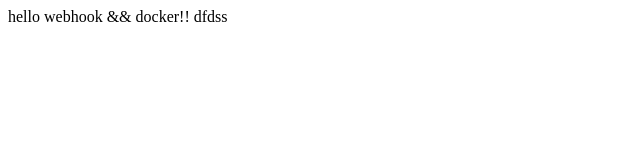
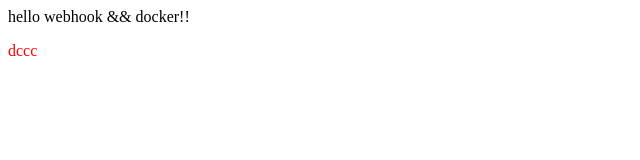
Before and after one commit to poppydani/helloworld, a website: page src/index.html in a window 1280 px wide. Shown: the full height of the page, 0-640 px from the left. Drawn offline with Linux system fonts and the light colour scheme.

Commit message:
feat: 修改

```diff
--- a/src/index.html
+++ b/src/index.html
@@ -6,8 +6,8 @@
   <meta http-equiv="X-UA-Compatible" content="ie=edge">
   <title>webhook</title>
 </head>
-<body>
-  hello webhook && docker!!
-  dfdss
+<div>
+  <div> hello webhook && docker!!</div>
+  <p style="color: red">dccc</p>
 </body>
 </html>
```
